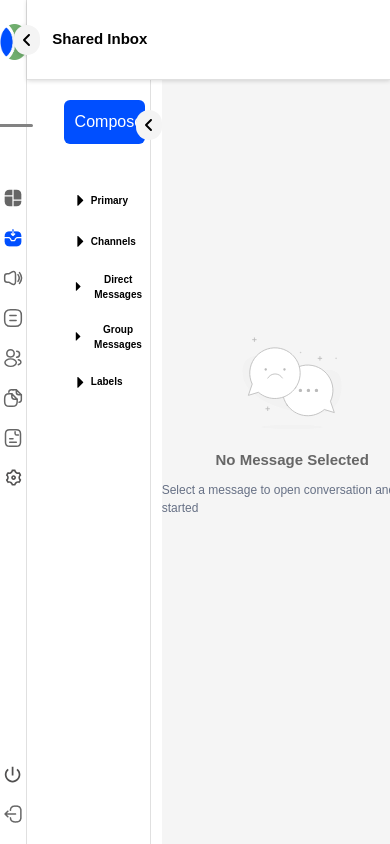
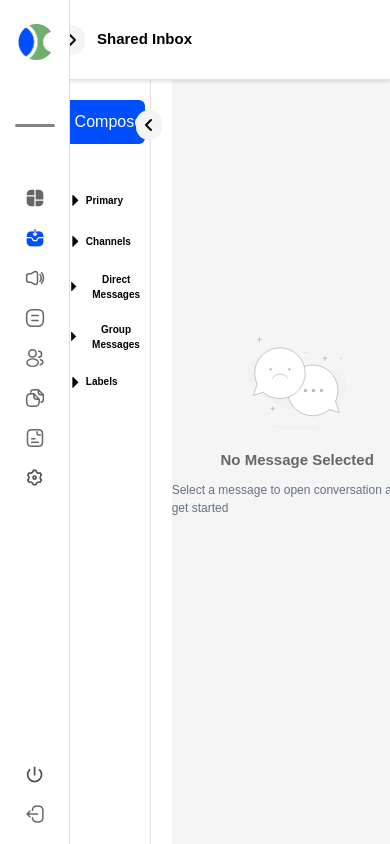
Before and after one commit to certifiedTboy/react-engn-test, a React (Vite) app: page /inbox in a window 390 px wide. Built offline with nearby package versions, Linux system fonts and the light colour scheme.

Commit message:
update responsive

```diff
--- a/src/components/inbox/ToggleInboxMenu.tsx
+++ b/src/components/inbox/ToggleInboxMenu.tsx
@@ -10,7 +10,7 @@ const ToggleInboxMenu = () => {
     useContext(MessageOptionContext);
   return (
     <div
-      className={`${styles.toggle_btn}`}
+      className={`${styles.toggle_btn} relative`}
       onClick={toggleMessageOption}
       style={{ marginLeft: `${optionIsOpen ? "-25px" : "-20px"}` }}
     >
--- a/src/components/inbox/inbox.module.css
+++ b/src/components/inbox/inbox.module.css
@@ -31,6 +31,16 @@
   }
 
   .inbox_menu_container {
+    padding-left: 5px;
+  }
+}
+
+@media only screen and (min-width: 1600px) {
+  .inbox_container {
+    margin-left: 125px;
+  }
+
+  .inbox_menu_container {
     padding-left: 10px;
   }
 }
--- a/src/components/inbox/messages/InboxMessage.tsx
+++ b/src/components/inbox/messages/InboxMessage.tsx
@@ -13,9 +13,9 @@ const InboxMessage = () => {
       } ${
         optionIsOpen && showAllInbox && "w-[50%]"
       } justify-center items-center ${styles.inbox_message}`}
-      style={{
-        marginLeft: `${showAllInbox && optionIsOpen ? "-10px" : "-20px"}`,
-      }}
+      // style={{
+      //   marginLeft: `${showAllInbox && optionIsOpen ? "-10px" : "-20px"}`,
+      // }}
     >
       <div
         className="flex flex-col items-center justify-center gap-5"
--- a/src/components/layout/Header.tsx
+++ b/src/components/layout/Header.tsx
@@ -1,18 +1,17 @@
-import { useContext } from "react";
-import { SidebarContext } from "../../context/toggle-sidebar-context";
+// import { useContext } from "react";
+// import { SidebarContext } from "../../context/toggle-sidebar-context";
 import AppIcon from "../common/AppIcon";
 import { IoNotificationsOutline } from "react-icons/io5";
 import ToggleSideBar from "./ToggleSideBar";
 import styles from "./layout.module.css";
 
 const Header = () => {
-  const { barIsOpen } = useContext(SidebarContext);
+  // const { barIsOpen } = useContext(SidebarContext);
 
   return (
     <header
-      className={`${styles.header} fixed top-0 left-0 right-0 ${
-        barIsOpen ? "w-[93%]" : "w-[100%]"
-      } z-10 flex justify-between items-center p-4 h-[80px] drop-shadow-sm`}
+      className={`${styles.header} fixed top-0 left-0 right-0  w-[100%]
+      z-10 flex justify-between items-center p-4 h-[80px] drop-shadow-sm`}
     >
       <div className="flex items-center gap-3">
         <ToggleSideBar />
--- a/src/components/layout/SiderBar.tsx
+++ b/src/components/layout/SiderBar.tsx
@@ -18,7 +18,7 @@ import styles from "./layout.module.css";
 const SideBar = () => {
   return (
     <aside
-      className={`${styles.side_bar} fixed top-0 left-0 bottom-0 w-[7%] flex flex-col gap-10 items-center  bg-[#fff]  `}
+      className={`${styles.side_bar} fixed top-0 left-0 bottom-0 w-[70px] z-10 flex flex-col gap-10 items-center  bg-[#fff]  `}
     >
       <div style={{ marginTop: "1.5rem" }}>
         <img src={logo} alt="app_logo_image" className="w-[33px] h-[36px]" />
--- a/src/components/layout/ToggleSideBar.tsx
+++ b/src/components/layout/ToggleSideBar.tsx
@@ -1,15 +1,15 @@
-import { useContext } from "react";
-import { FaAngleLeft, FaAngleRight } from "react-icons/fa6";
-import { SidebarContext } from "../../context/toggle-sidebar-context";
+// import { useContext } from "react";
+import { FaAngleRight } from "react-icons/fa6";
+// import { SidebarContext } from "../../context/toggle-sidebar-context";
 import AppIcon from "../common/AppIcon";
 import styles from "./layout.module.css";
 
 const ToggleSideBar = () => {
-  const { toggleSidebar, barIsOpen } = useContext(SidebarContext);
+  // const { toggleSidebar, barIsOpen } = useContext(SidebarContext);
   return (
-    <div className={`${styles.toggle_btn}`}>
+    <div className={`${styles.toggle_btn} `}>
       <AppIcon value={{ color: "#000", size: "1em" }}>
-        {barIsOpen ? <FaAngleLeft /> : <FaAngleRight />}
+        <FaAngleRight />
       </AppIcon>
     </div>
   );
--- a/src/components/layout/layout.module.css
+++ b/src/components/layout/layout.module.css
@@ -1,5 +1,5 @@
 .header {
-  padding: 1rem 2rem;
+  padding: 1rem 2rem 1rem 6.5rem;
   background-color: #fff;
   font-family: "Circular Std", sans-serif;
   border-bottom: 1px solid #e0e0e0;
@@ -8,6 +8,7 @@
 
 .side_bar {
   border-right: 1px solid #e0e0e0;
+  /* z-index: 100; */
   /* padding: 0 10px; */
 }
 
```
